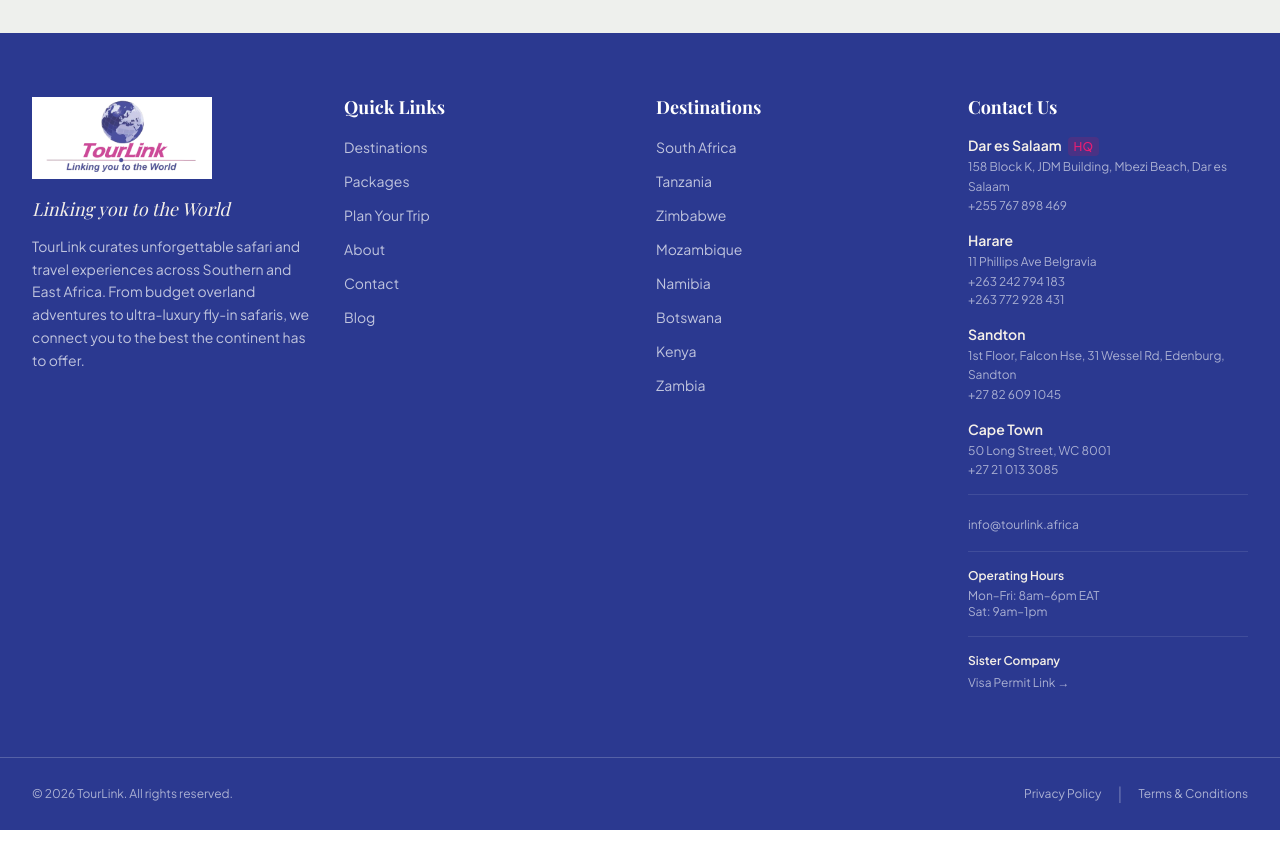
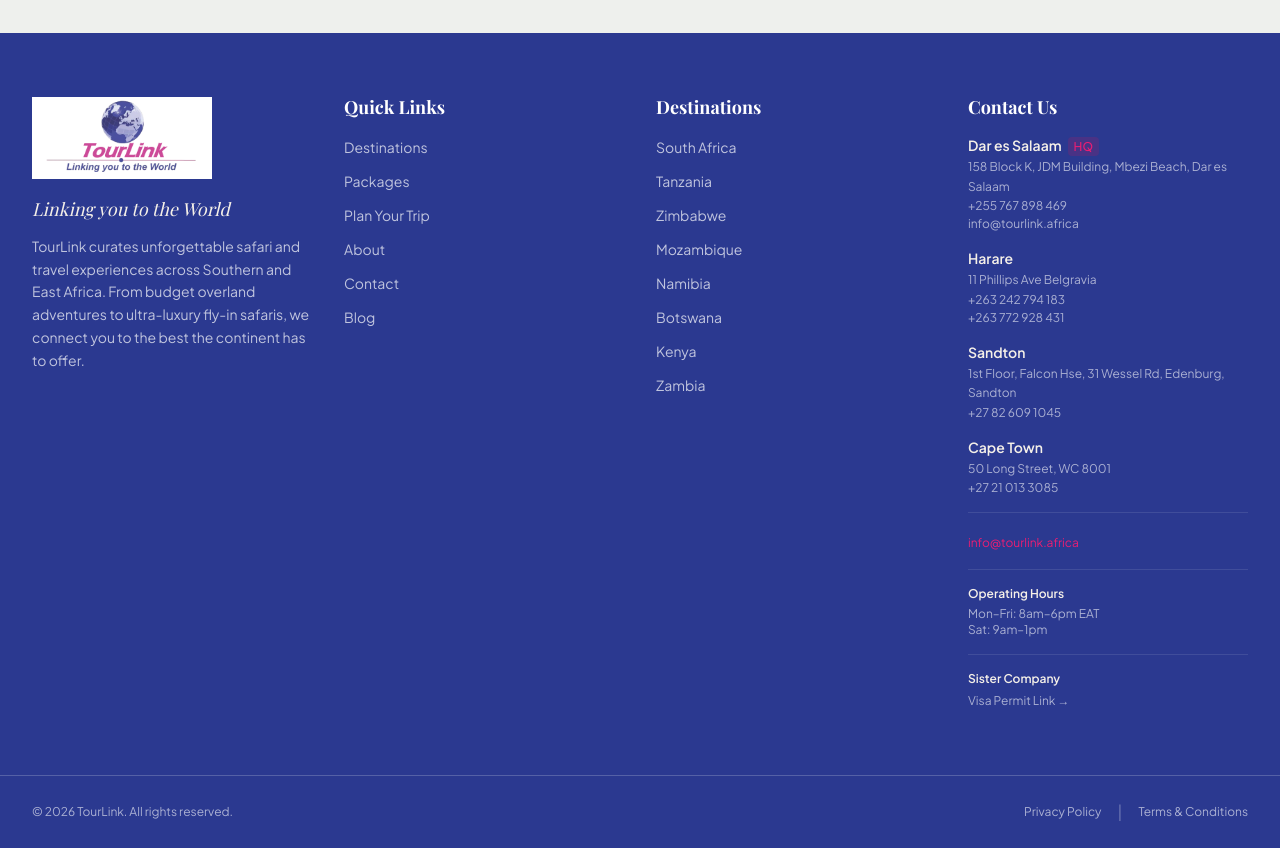
Before and after one commit to ernestmoyo/tourlink.africa, a Next.js app: page /about in a window 1280 px wide. Shown: the part 4020-4868 px from the top of the page. Built offline with nearby package versions, Linux system fonts and the light colour scheme; a web font is replaced by a local one.

Commit message:
Add email under Dar es Salaam HQ and style bottom email purple

```diff
--- a/components/layout/Footer.tsx
+++ b/components/layout/Footer.tsx
@@ -137,6 +137,14 @@
                       {phone}
                     </a>
                   ))}
+                  {office.label === 'HQ' && (
+                    <a
+                      href="mailto:info@tourlink.africa"
+                      className="mt-0.5 block text-xs text-white/60 transition-colors duration-200 hover:text-magenta-light"
+                    >
+                      info@tourlink.africa
+                    </a>
+                  )}
                 </div>
               ))}
 
@@ -144,7 +152,7 @@
               <div className="border-t border-white/10 pt-4">
                 <a
                   href="mailto:info@tourlink.africa"
-                  className="text-xs text-white/60 transition-colors duration-200 hover:text-magenta-light"
+                  className="text-xs text-magenta-light transition-colors duration-200 hover:text-white"
                 >
                   info@tourlink.africa
                 </a>
```
